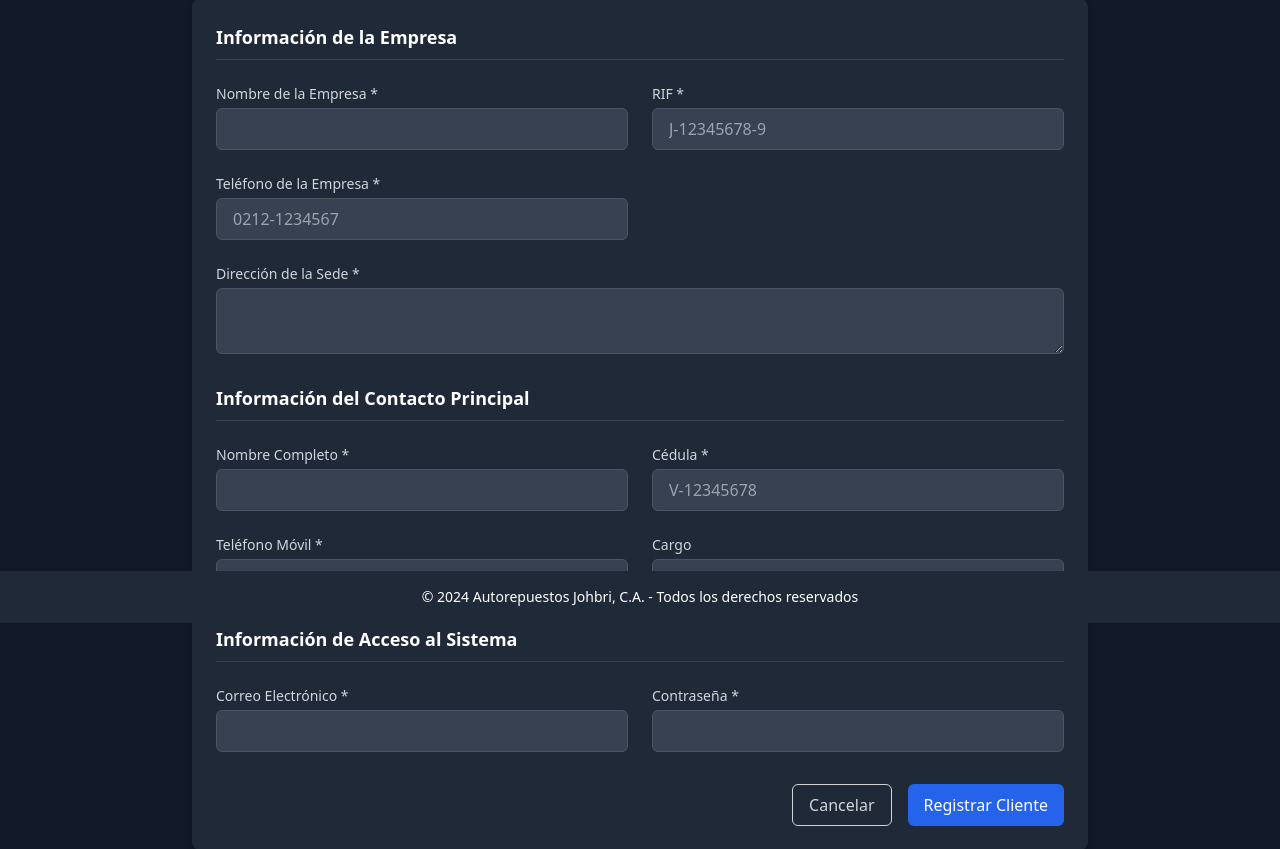
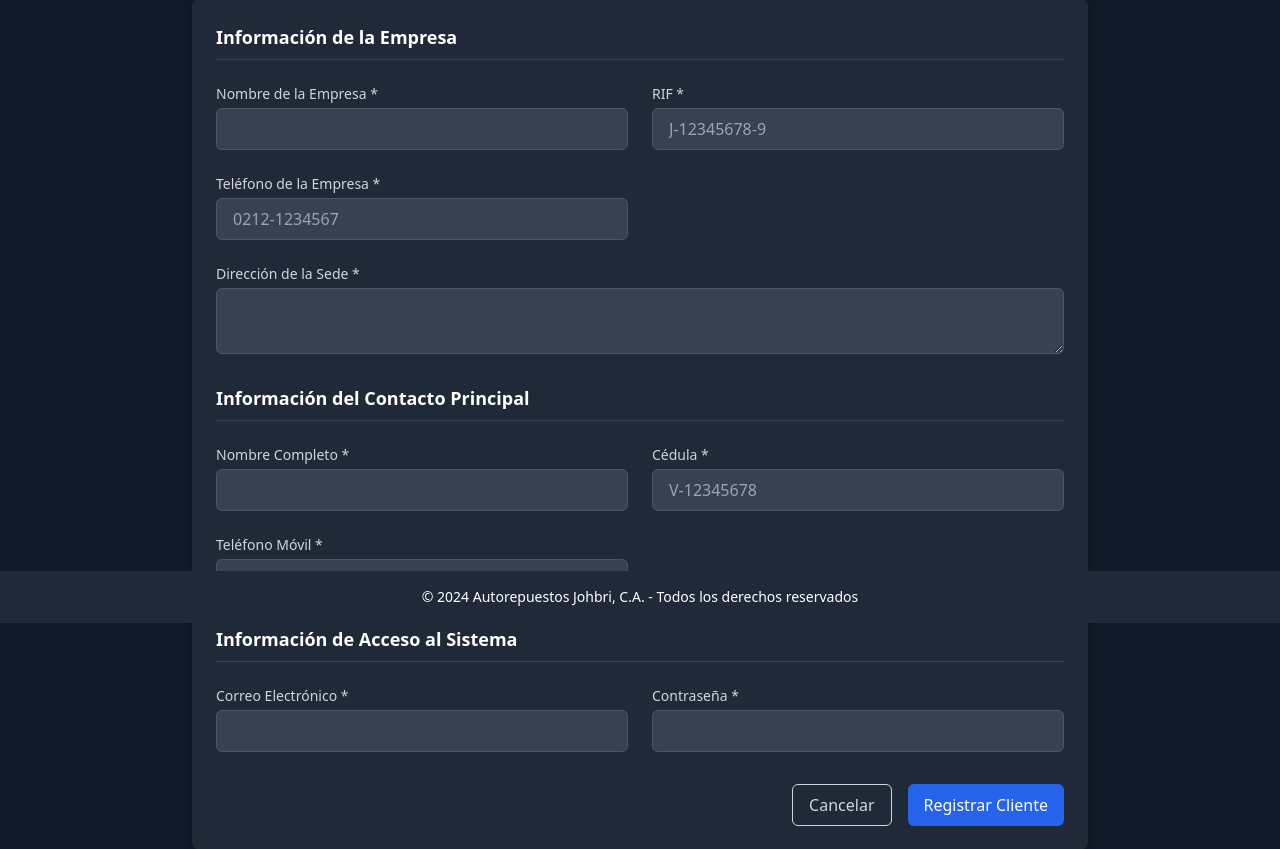
Before and after one commit to anzarpe97/Sistema-Johbri, a PHP site: page /panelAdmin/agregarCliente.php in a window 1280 px wide. Shown: the part 177-1026 px from the top of the page. Run offline with PHP 8.4, Linux system fonts and the light colour scheme; some libraries are stand-ins or nearby versions.

Commit message:
se elimino el campo "cargo"

```diff
--- a/panelAdmin/agregarCliente.php
+++ b/panelAdmin/agregarCliente.php
@@ -136,16 +136,6 @@
                                 class="w-full px-4 py-2 rounded-md border border-gray-300 dark:border-gray-600
                                     dark:bg-gray-700 dark:text-white focus:ring-2 focus:ring-custom-blue">
                         </div>
-
-                        <!-- Cargo -->
-                        <div>
-                            <label class="block text-sm font-medium text-gray-700 dark:text-gray-300 mb-1">
-                                Cargo
-                            </label>
-                            <input type="text"
-                                class="w-full px-4 py-2 rounded-md border border-gray-300 dark:border-gray-600
-                                    dark:bg-gray-700 dark:text-white focus:ring-2 focus:ring-custom-blue">
-                        </div>
                     </div>
 
                     <!-- Información de Acceso -->
```
